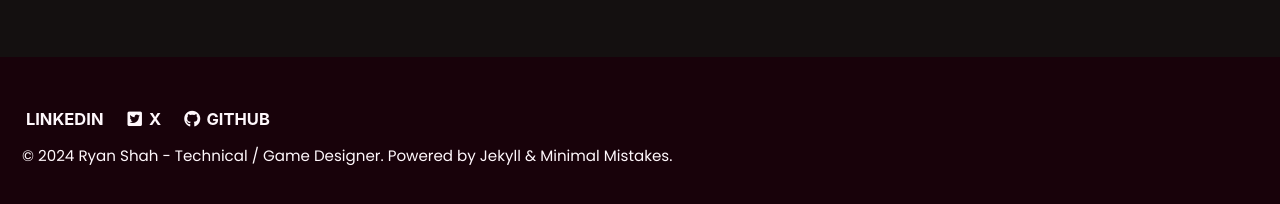
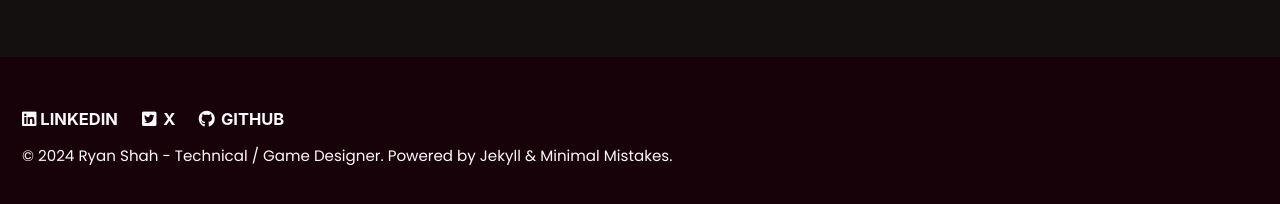
Before and after one commit to KITATUS/ryanshah.github.io, a Jekyll site: the page built from index.html, in a window 1280 px wide. Shown: the part 688-892 px from the top of the page. Built offline with Jekyll 4.4.1, drawn with Linux system fonts in a browser that asks for light colours; cached includes are drawn as plain includes; the list of posts is cut into pages by our own code.

Commit message:
Update _config.yml

```diff
--- a/_config.yml
+++ b/_config.yml
@@ -73,7 +73,7 @@ author:
 footer:
   links:
     - label: "LinkedIn"
-      icon: "fab fa-linkedin-square"
+      icon: "fab fa-brands fa-linkedin"
       url: "https://www.linkedin.com/in/ryan-shah-ue/"
     - label: "x"
       icon: "fab fa-fw fa-twitter-square"
```
